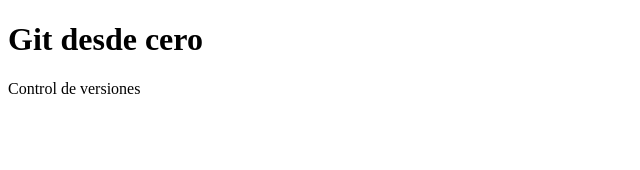
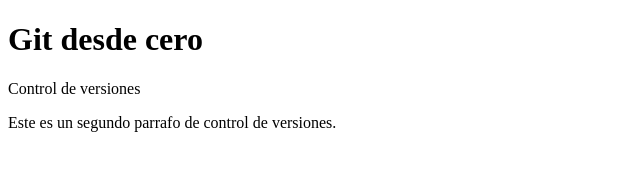
Before and after one commit to davgonzalezd/prueba-git, a plain HTML site: page index.html in a window 1280 px wide. Shown: the whole page, without its empty margins (0-640 px from the left). Drawn offline with Linux system fonts and the light colour scheme.

Commit message:
Agregado un segundo parrafo

```diff
--- a/index.html
+++ b/index.html
@@ -11,5 +11,9 @@
     <p>
         Control de versiones
     </p>
+
+    <p>
+        Este es un segundo parrafo de control de versiones.
+    </p>
 </body>
 </html>
```
